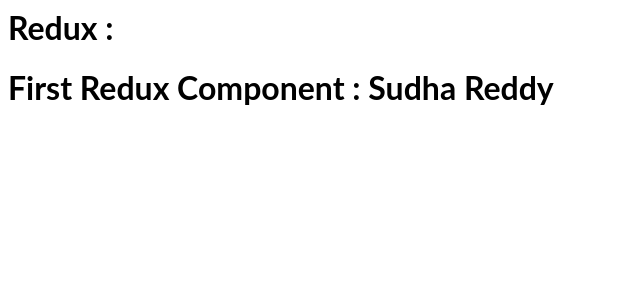
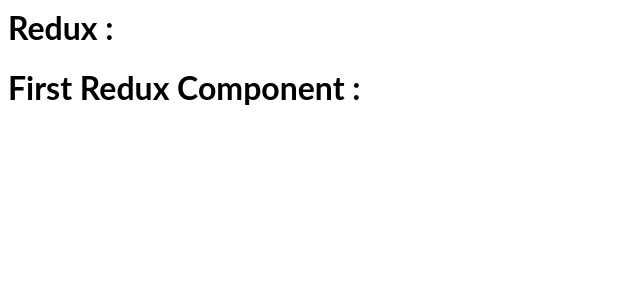
Before and after one commit to Sudha1919/Redux, a React (Create React App) app: page / in a window 1280 px wide. Shown: the top 300 px of the page, without its empty margins (0-640 px from the left). Built offline with nearby package versions, Linux system fonts and the light colour scheme.

Commit message:
1 file modified

```diff
--- a/src/Components/ReduxFirst.js
+++ b/src/Components/ReduxFirst.js
@@ -3,10 +3,10 @@
 
 const ReduxFirst = props => {
   console.log(props.Employees[1]);
-  console.log(props)
+  console.log(props);
   return (
     <>
-      <h1>First Redux Component : {props.Name} </h1>
+      <h1>First Redux Component : {props.Employees[{}]} </h1>
     </>
   );
 };
```
